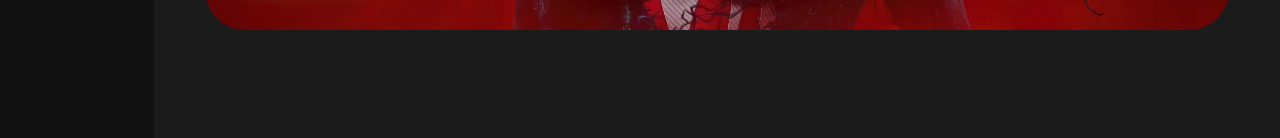
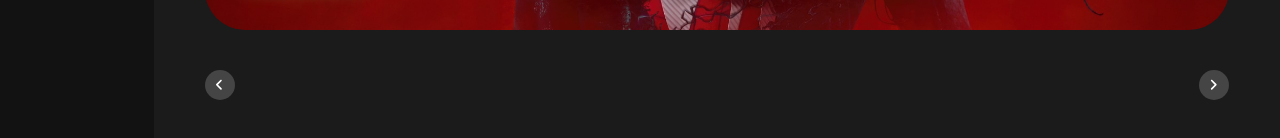
Before and after one commit to daviagst/akilles-laucher, a React (Create React App) app: page / in a window 1280 px wide. Shown: the part 510-648 px from the top of the page. Built offline with nearby package versions, Linux system fonts and the light colour scheme.

Commit message:
GameCard - arrows

```diff
--- a/src/App.js
+++ b/src/App.js
@@ -2,6 +2,7 @@
 import SidebarAkilles from "./components/Sidebar/Sidebar";
 import HeaderAkilles from './components/Header/Header';
 import FeaturedGame from './components/FeaturedGame/FeaturedGame';
+import GameCard from './components/GameCard/GameCard';
 
 function App() {
   return (
@@ -13,6 +14,7 @@
 
         <main>
           <FeaturedGame/>
+          <GameCard/>
         </main>
       </div>
     </div>
--- /dev/null
+++ b/src/components/GameCard/GameCard.jsx
@@ -0,0 +1,18 @@
+import styles from './GameCard.module.css'
+import { FontAwesomeIcon } from "@fortawesome/react-fontawesome";
+import {faAngleLeft, faAngleRight} from "@fortawesome/free-solid-svg-icons";
+
+
+
+function GameCard(){
+    return(
+        <section className={styles.GameCard}>
+            <div className={styles.arrows}>
+                <button> <FontAwesomeIcon icon={faAngleLeft} /> </button>
+                <button> <FontAwesomeIcon icon={faAngleRight} /> </button>
+            </div>
+        </section>
+    )
+}
+
+export default GameCard
--- /dev/null
+++ b/src/components/GameCard/GameCard.module.css
@@ -0,0 +1,22 @@
+.GameCard{
+    position: relative;
+    width: 80vw;
+    margin: 60px auto 0;
+
+}
+
+.arrows{
+    display: flex;
+    justify-content: space-between;
+    align-items: center;
+
+}
+
+.arrows button{
+    width: 30px;
+    height: 30px;
+    border: none;
+    border-radius: 25px;
+    background-color: #454545;
+    color: white;
+}
```
Also changed, not shown: src/components/FeaturedGame/FeaturedGame.module.css (+5 -5 lines).
